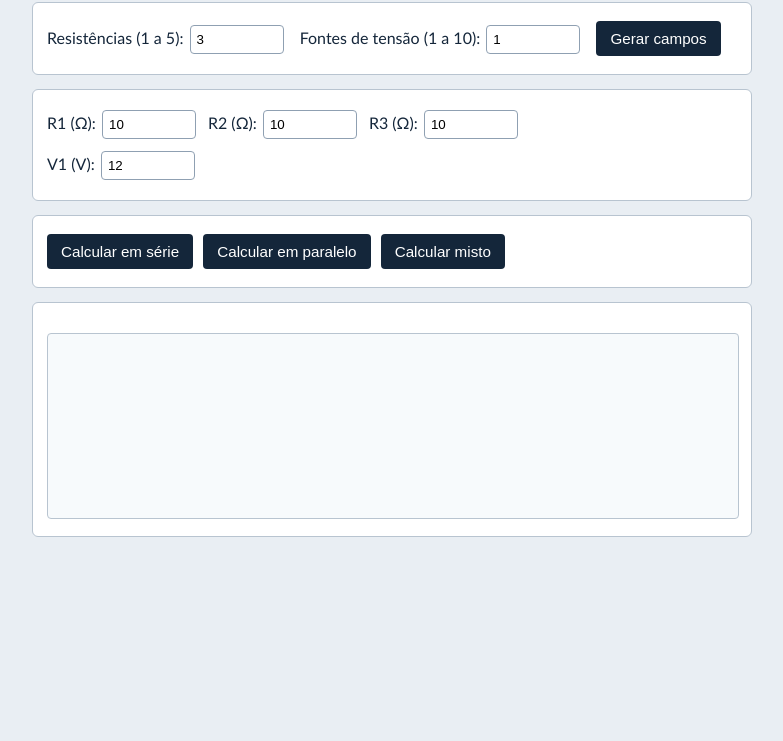
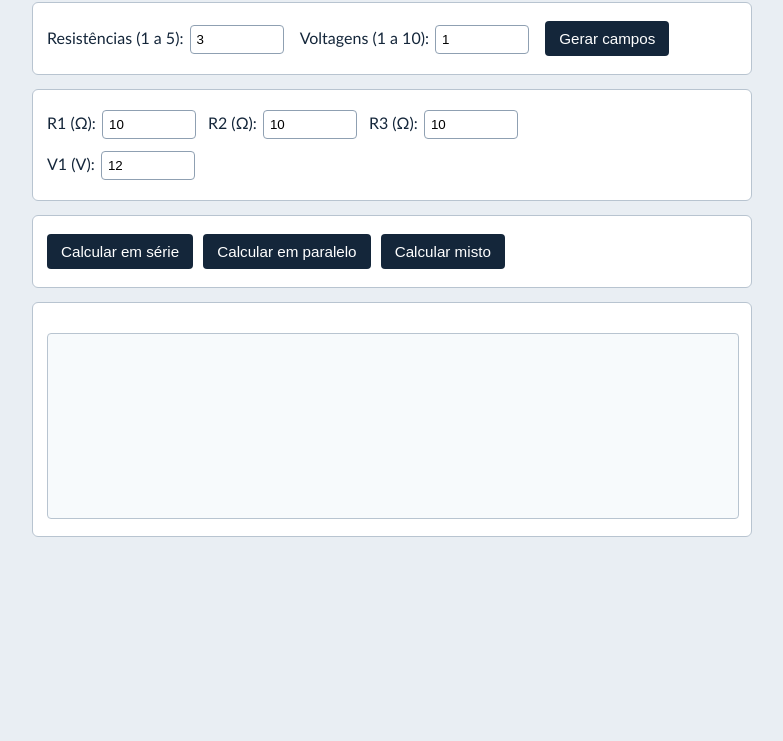
Before and after one commit to amandaalmeidadev/TrabalhoFisica, a plain HTML site: page index.html in a window 1280 px wide. Shown: the part 59-800 px from the top of the page, without its empty margins (248-1031 px from the left). Drawn offline with Linux system fonts and the light colour scheme.

Commit message:
modificando  uma parte de voltagens no html

```diff
--- a/index.html
+++ b/index.html
@@ -15,7 +15,7 @@
     <label>Resistências (1 a 5):
       <input type="number" id="qtdR" value="3" min="1" max="5">
     </label>
-    <label>Fontes de tensão (1 a 10):
+    <label>Voltagens (1 a 10):
       <input type="number" id="qtdV" value="1" min="1" max="10">
     </label>
     <button id="btnGerar">Gerar campos</button>
```
